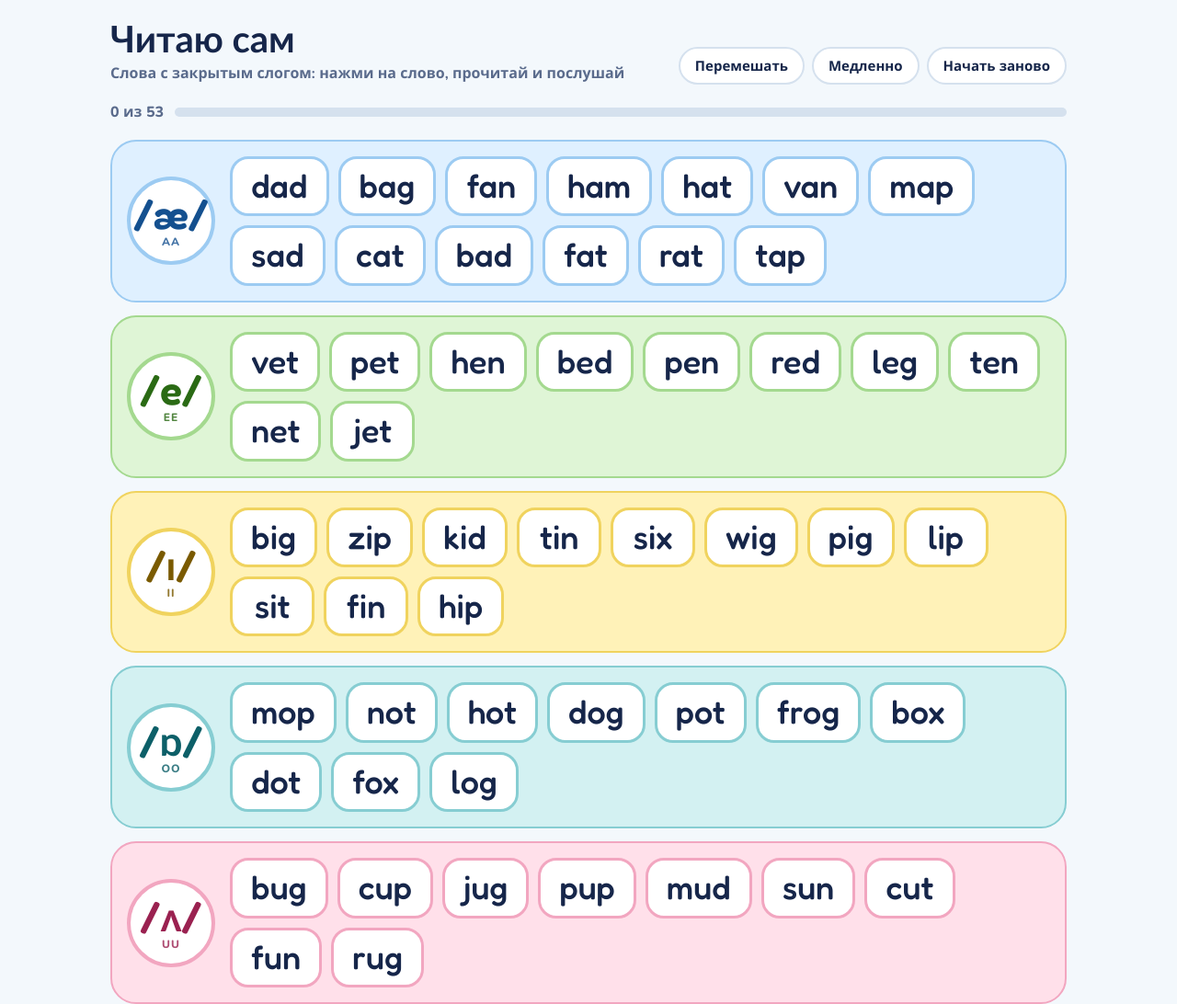
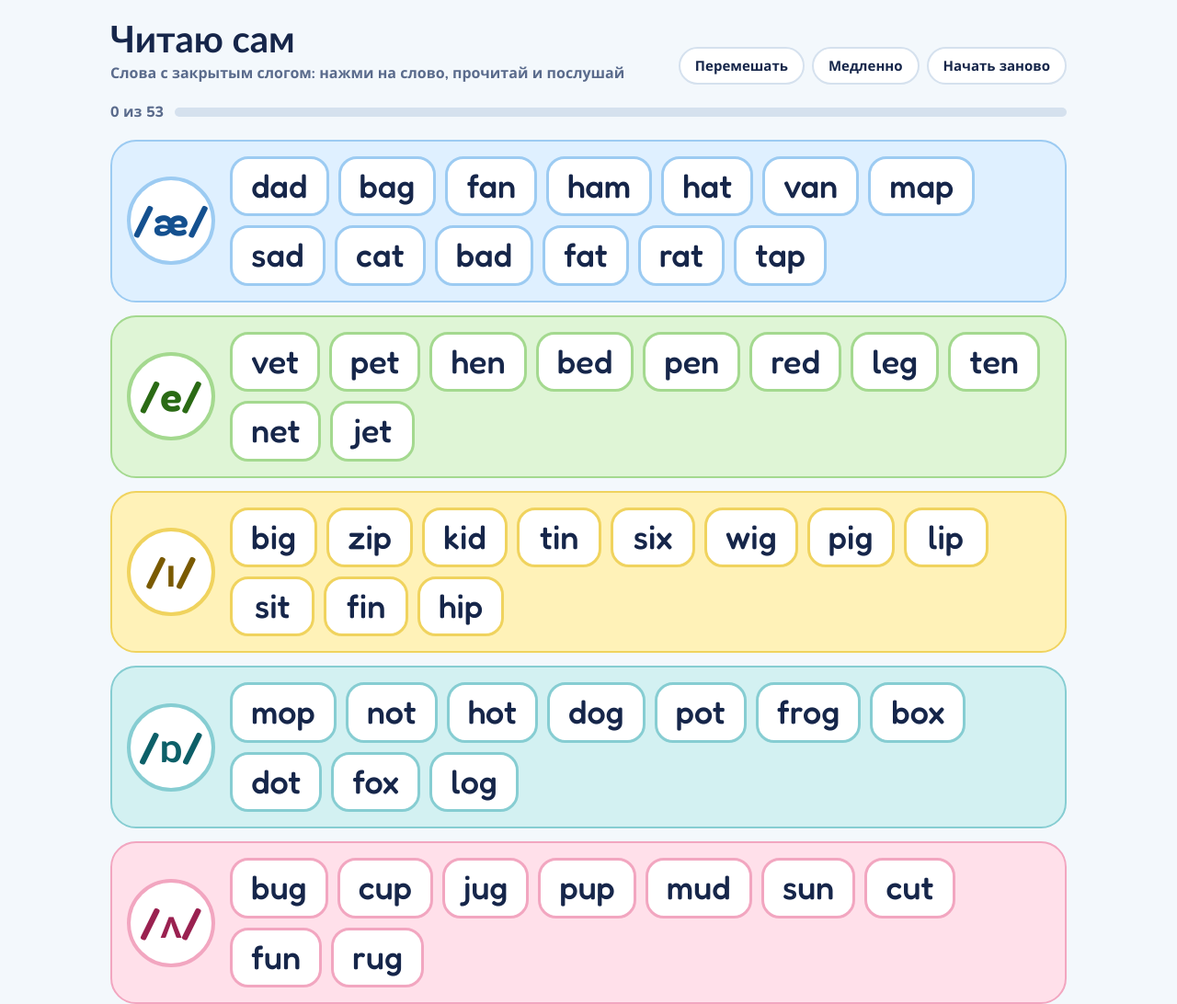
Before and after one commit to livenglish/read_1, a plain HTML site: page index.html in a window 1280 px wide. Shown: the whole page at 92% size. Drawn offline with nearby package versions, Linux system fonts and the light colour scheme.

Commit message:
Remove letter labels under vowel badges
Co-Authored-By: Claude Opus 5.5 <noreply@anthropic.com>

```diff
--- a/index.html
+++ b/index.html
@@ -194,8 +194,7 @@ function render(order) {
     row.setAttribute("aria-label", "Гласный " + g.v);
     var badge = document.createElement("div");
     badge.className = "badge";
-    badge.innerHTML = "<span></span><small>" + g.v.toUpperCase() + g.v + "</small>";
-    badge.firstChild.textContent = g.sym;
+    badge.textContent = g.sym;
     var words = document.createElement("div"); words.className = "words";
     list.forEach(function (w) {
       var b = document.createElement("button");
```
